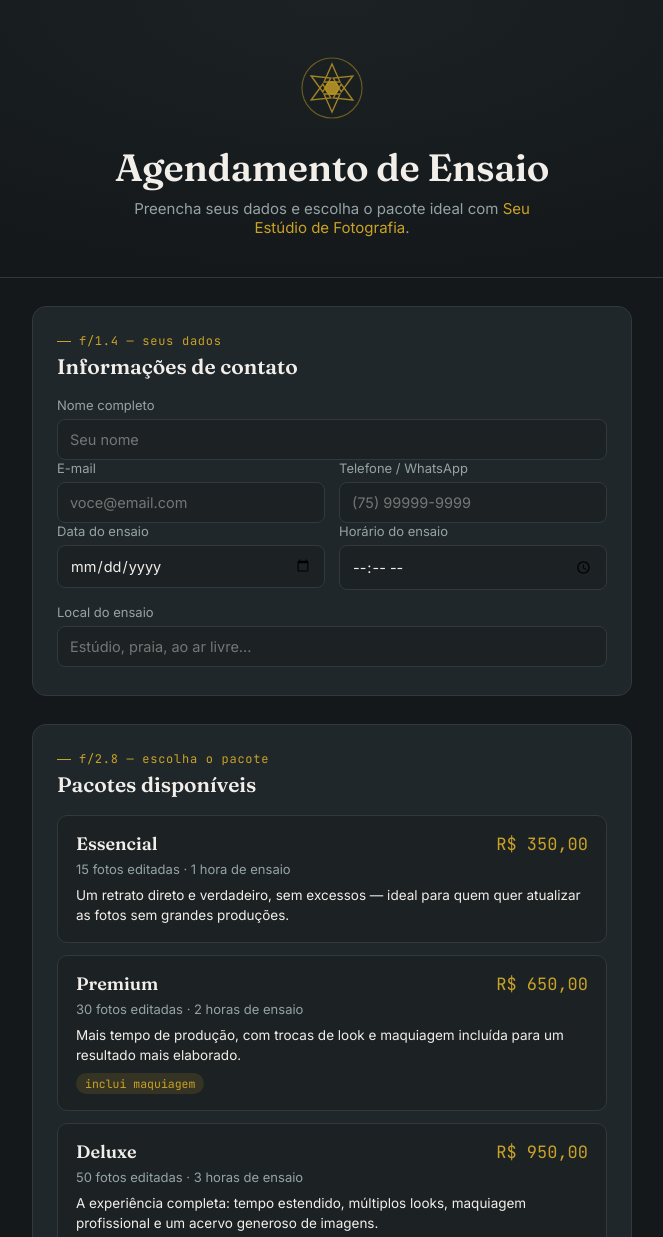
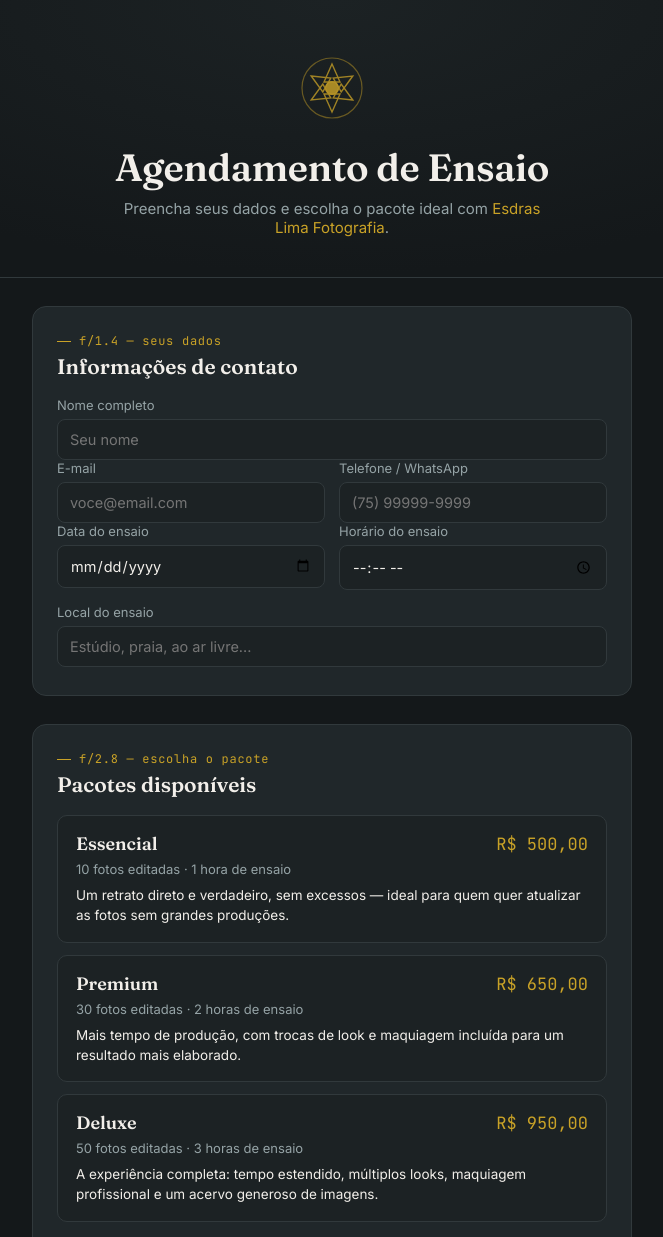
Before and after one commit to esdraslimafotografias/Agendamento-Ensaio, a plain HTML site: page index.html in a window 1280 px wide. Shown: the top 1237 px of the page, without its empty margins (308-971 px from the left). Drawn offline with Linux system fonts and the light colour scheme.

Commit message:
index.html

```diff
--- a/index.html
+++ b/index.html
@@ -178,9 +178,9 @@
    atualiza sozinho. Não precisa mexer em mais nada no resto do código.
    ========================================================================= */
 const CONFIG = {
-  studioName: 'Seu Estúdio de Fotografia',   // nome que aparece no topo da página
-  email: 'seuemail@exemplo.com',             // para onde vai o e-mail de agendamento
-  whatsapp: '5575999999999',                 // seu WhatsApp com DDI+DDD, só números
+  studioName: 'Esdras Lima Fotografia',      // nome que aparece no topo da página
+  email: 'esdraslima.fotografias@gmail.com', // para onde vai o e-mail de agendamento
+  whatsapp: '5575991721201',                 // seu WhatsApp com DDI+DDD, só números
   deliveryDays: 7,                           // prazo de entrega em dias úteis
   depositPercent: 50,                        // % do sinal para reservar a data
 
@@ -189,10 +189,10 @@ const CONFIG = {
       id: 'essencial',
       nome: 'Essencial',
       descricao: 'Um retrato direto e verdadeiro, sem excessos — ideal para quem quer atualizar as fotos sem grandes produções.',
-      fotos: 15,
+      fotos: 10,
       duracao: '1 hora',
-      preco: 350,
-      maquiagem: false
+      preco: 500,
+      maquiagemebabyliss: true
     },
     {
       id: 'premium',
@@ -201,7 +201,7 @@ const CONFIG = {
       fotos: 30,
       duracao: '2 horas',
       preco: 650,
-      maquiagem: true
+      maquiagemebabyliss: true
     },
     {
       id: 'deluxe',
@@ -210,7 +210,7 @@ const CONFIG = {
       fotos: 50,
       duracao: '3 horas',
       preco: 950,
-      maquiagem: true
+      maquiagemebabyliss: true
     }
   ]
 };
@@ -242,7 +242,7 @@ function includesFor(pkg){
     'Edição profissional das imagens (cor, contraste e limpeza de pele quando necessário)'
   ];
   if(pkg.maquiagem){
-    items.push('Maquiagem profissional incluída');
+    items.push('Maquiagem profissional incluída e baby liss');
   }
   items.push('Entrega digital via link do Google Drive');
   items.push(`Prazo de entrega: ${CONFIG.deliveryDays} dias úteis após a seleção das imagens`);
```
